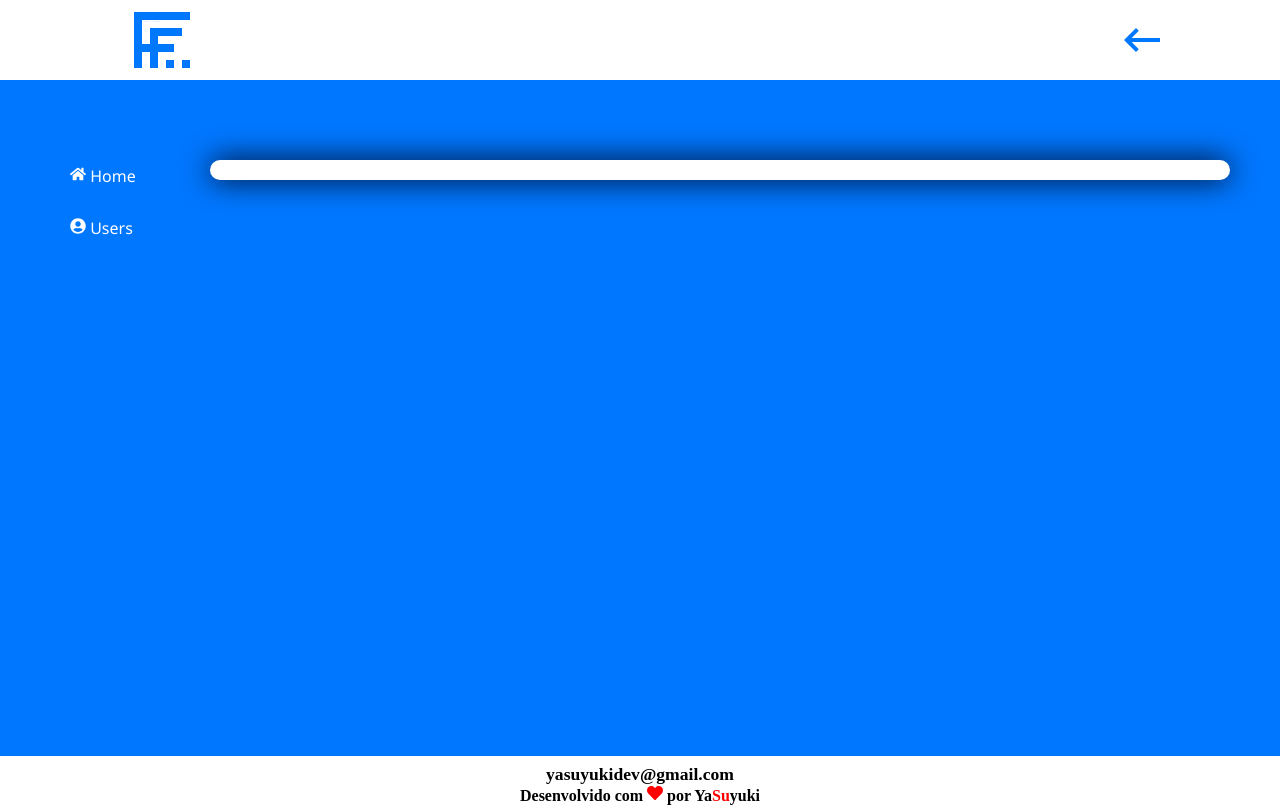
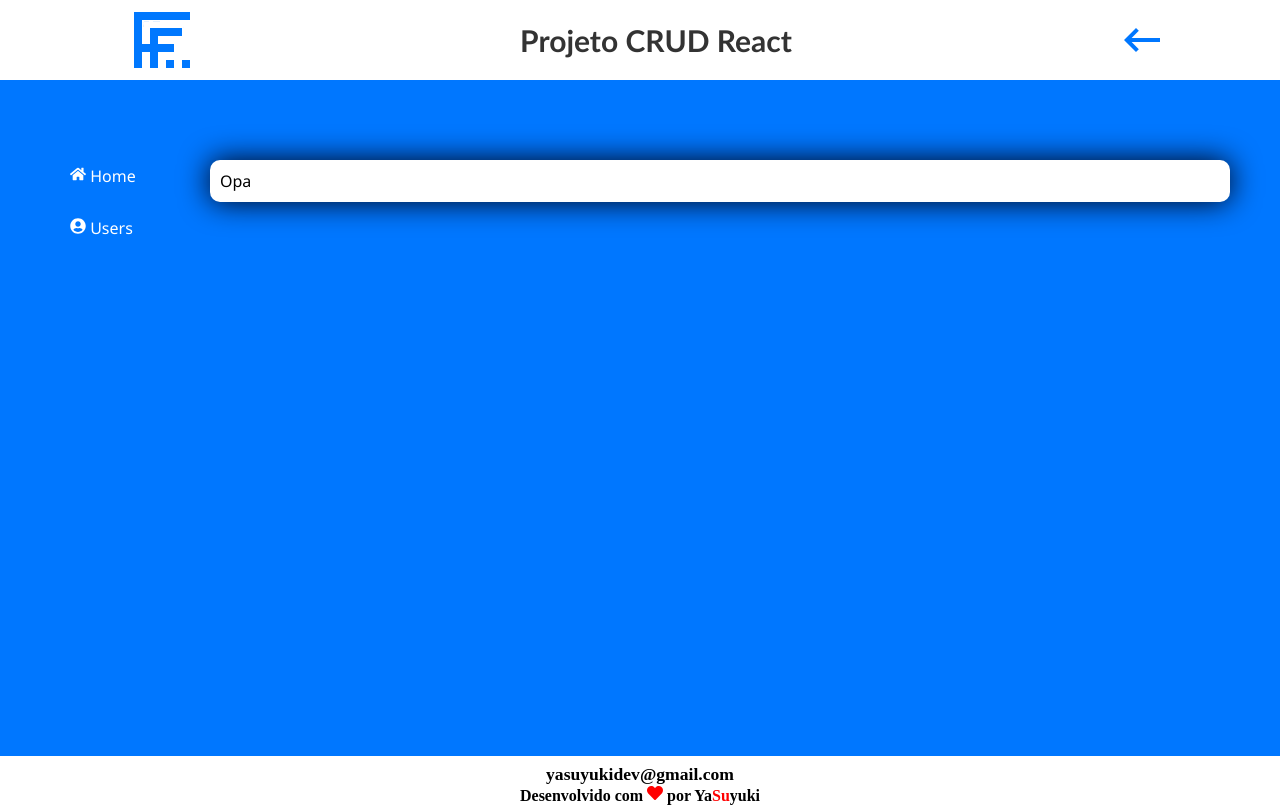
Before and after one commit to Sufugita/portifolio-v4.0, a React (Create React App) app: page /crud in a window 1280 px wide. Built offline with nearby package versions, Linux system fonts and the light colour scheme.

Commit message:
PropNavPortfolio

```diff
--- a/src/components/Portfolio/Crud/frontend/template/Main.jsx
+++ b/src/components/Portfolio/Crud/frontend/template/Main.jsx
@@ -6,6 +6,7 @@ export default function Main(props) {
     <main className="content">
       <div className="texto" >
         {props.children}
+        Opa
       </div>
     </main>
   </>
--- a/src/components/Portfolio/NavbarPortfolio/NavbarPElements.jsx
+++ b/src/components/Portfolio/NavbarPortfolio/NavbarPElements.jsx
@@ -33,7 +33,14 @@ export const NavbarContainer = styled.div`
         text-align: center;
     }
 `
-
+export const Header = styled.div`
+    display: flex;
+    color: #333;
+    font-size: 30px;
+    font-weight: 700;
+    align-items: center;
+    font-family: 'Trebuchet MS', 'Lucida Sans Unicode', 'Lucida Grande', 'Lucida Sans', Arial, sans-serif;
+`
 // Logo //
 export const NavLogo = styled.div`
     justify-self: flex-start;
--- a/src/components/Portfolio/NavbarPortfolio/index.jsx
+++ b/src/components/Portfolio/NavbarPortfolio/index.jsx
@@ -1,12 +1,12 @@
 import React from 'react';
 import { Link, useNavigate } from 'react-router-dom';
-import { Nav, NavbarContainer, NavLogo, NavIconBack } from './NavbarPElements'
+import { Nav, NavbarContainer, NavLogo, NavIconBack, Header } from './NavbarPElements'
 import Logo from '../../../images/LogoDevR02.png'
 import { MdKeyboardBackspace } from 'react-icons/md'
 
 
 
-const NavbarPortfolio = () => {
+const NavbarPortfolio = (props) => {
 
     // Hooks to back a page, like alt + <-... Good uses when you dont want to refresh a page.
     const navigate = useNavigate()
@@ -20,6 +20,9 @@ const NavbarPortfolio = () => {
                             <img src={Logo} alt="" />
                         </NavLogo>
                     </Link>
+                    <Header>
+                        {props.title}
+                    </Header>
                     <NavIconBack onClick={() => navigate(-1)}>
                         <MdKeyboardBackspace />
                     </NavIconBack>
--- a/src/pages/Crud.jsx
+++ b/src/pages/Crud.jsx
@@ -7,7 +7,7 @@ import Main from "../components/Portfolio/Crud/frontend/template/Main"
 
 const Crud = function (props) {
   return <>
-    <NavbarPortfolio />
+    <NavbarPortfolio title="Projeto CRUD React" />
     <div className="crud">
       <Nav />
       <Main />
--- a/src/pages/MemoryGame.jsx
+++ b/src/pages/MemoryGame.jsx
@@ -38,10 +38,8 @@ export default function MemoryGame() {
 
   return (
     <>
-      <NavbarPortfolio />
+      <NavbarPortfolio title="Memory Game by ProgBr"/>
       <div className="memoryDiv">
-        <h1 className="memoryTitle">Memory Game by Igor Oliveira</h1>
-        <h2 className="memorySubtitle">ProgBr</h2>
         <GameBoard handleFlip={handleFlip} cards={cards}></GameBoard>
         <GameOver show={gameOver} handleRestart={restart}></GameOver>
       </div>
```
